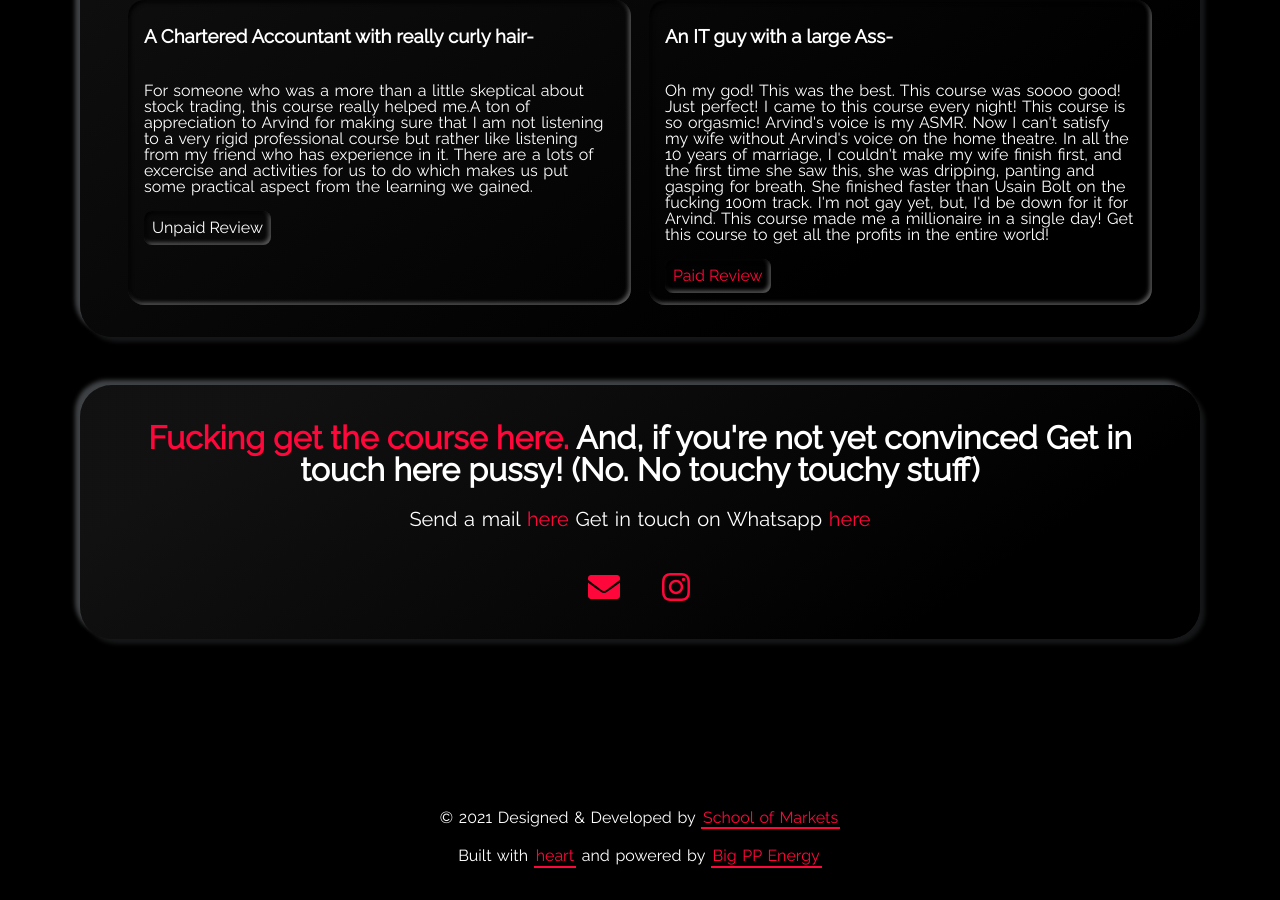
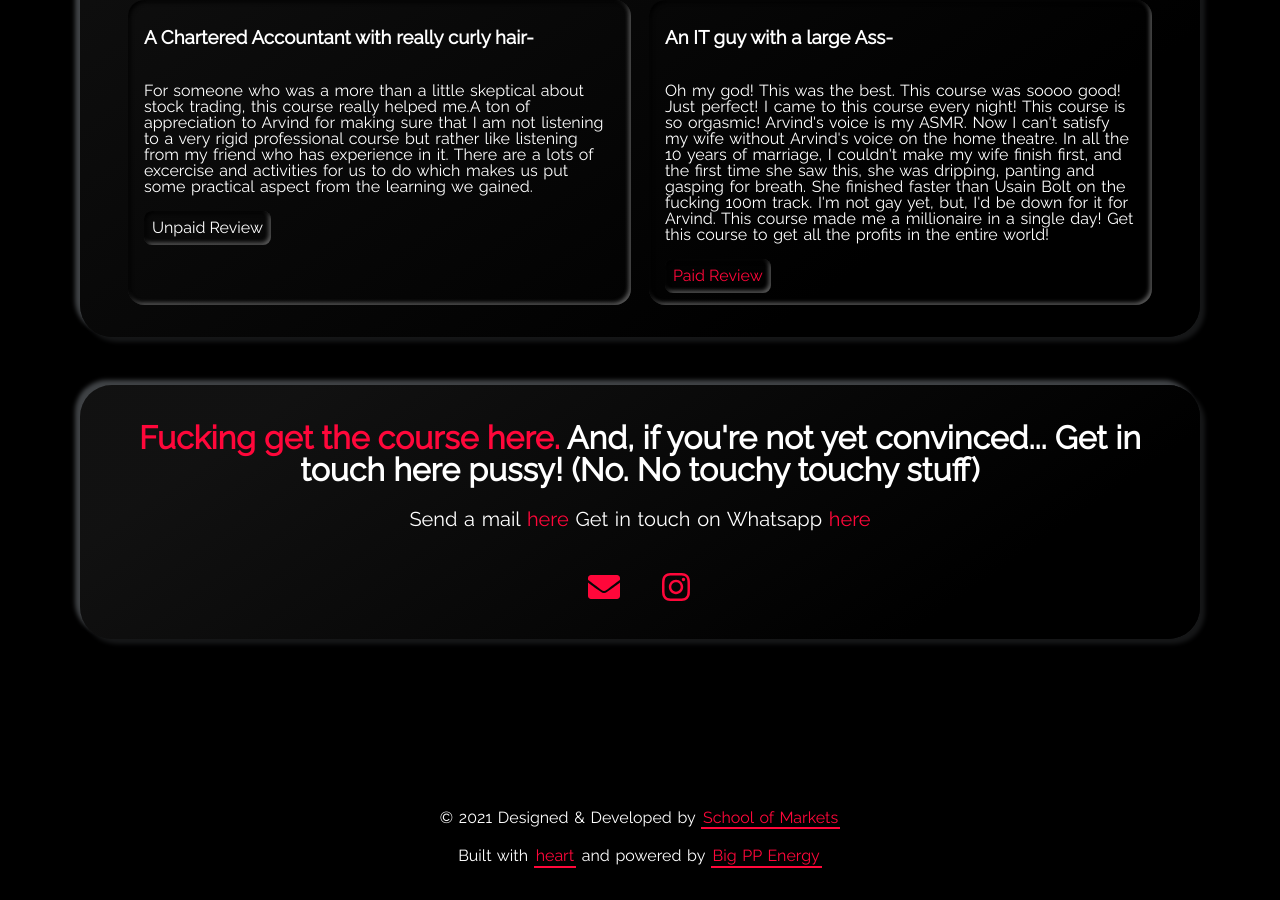
Before and after one commit to schoolofstonks/schoolofstonks, a Jekyll site: the page built from index.html, in a window 1280 px wide and 900 px high, scrolled down 4184 px. Built offline with Jekyll 4.4.1, drawn with Linux system fonts in a browser that asks for light colours.

```diff
--- a/_config.yml
+++ b/_config.yml
@@ -79,7 +79,7 @@ os_projects_title: Open Source Projects
 # > setting this to false, will omit the Contact section
 show_contact_card: true
 # contact_title: The will be displayed as the title in the Contact section
-contact_title: <a href="https"https://rzp.io/l/SMMCpro">Fucking get the course here.</a> And, if you're not yet convinced Get in touch here pussy! (No. No touchy touchy stuff)
+contact_title: <a href="https"https://rzp.io/l/SMMCpro">Fucking get the course here.</a> And, if you're not yet convinced... Get in touch here pussy! (No. No touchy touchy stuff)
 # contact_description: This will be displayed under the title.
 contact_description: Send a mail <a href ="mailto:schoolofmarkets@gmail.com">here</a> Get in touch on Whatsapp <a href="https://wa.me/919884140499">here</a>
 
```
